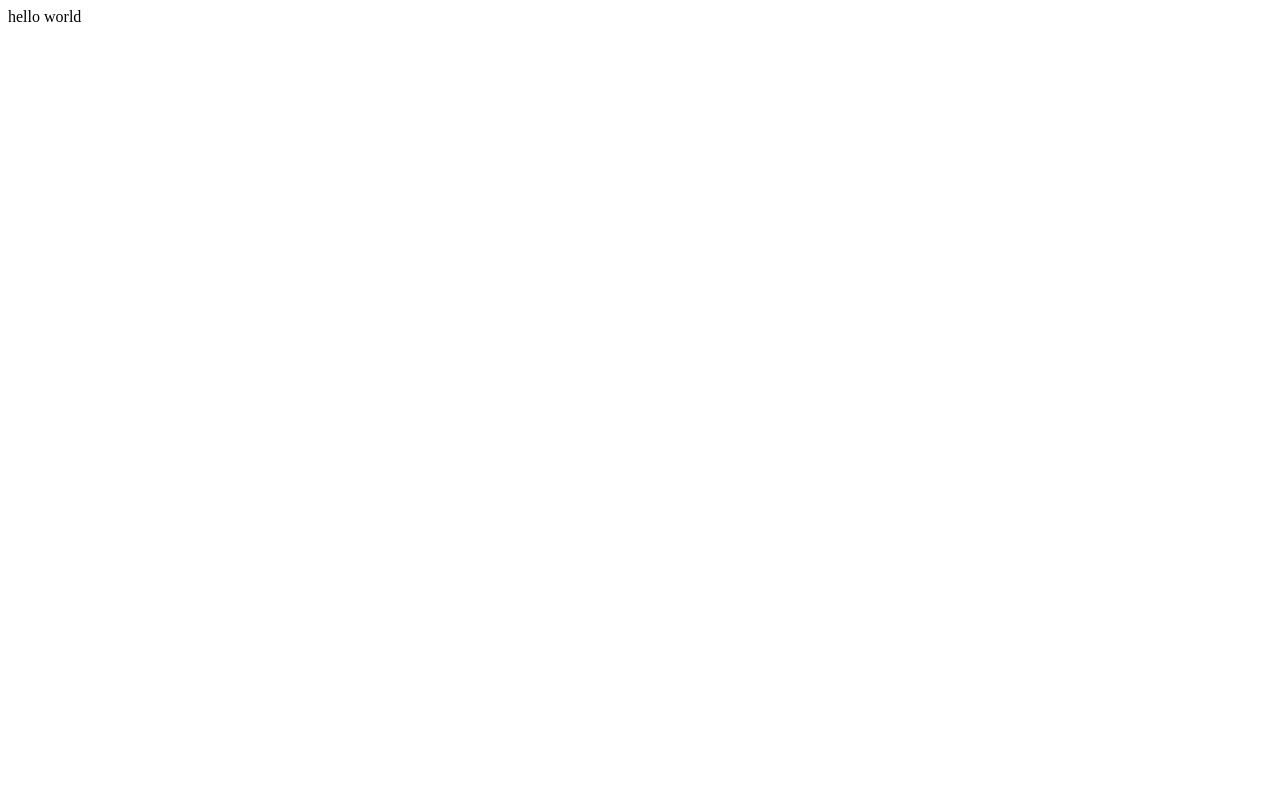
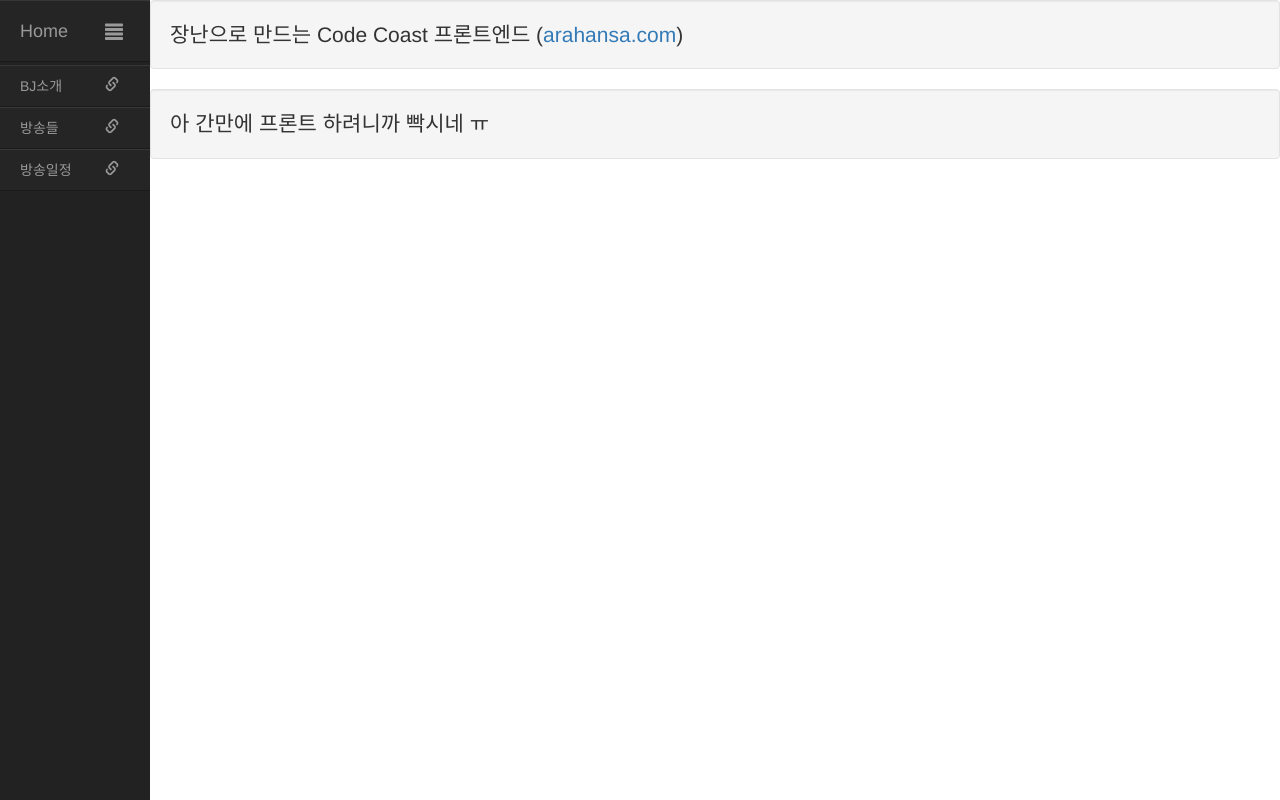
Before and after one commit to arahansa/codecoast_frontend, a website: page index.html in a window 1280 px wide. Drawn offline with nearby package versions, Linux system fonts and the light colour scheme.

Commit message:
첫번째 네비게이션

```diff
--- /dev/null
+++ b/assets/css/myStyle.css
@@ -0,0 +1,146 @@
+.row{
+    margin-left:0px;
+    margin-right:0px;
+}
+
+#wrapper {
+    padding-left: 70px;
+    transition: all .4s ease 0s;
+    height: 100%
+}
+
+#sidebar-wrapper {
+    margin-left: -150px;
+    left: 70px;
+    width: 150px;
+    background: #222;
+    position: fixed;
+    height: 100%;
+    z-index: 10000;
+    transition: all .4s ease 0s;
+}
+
+.sidebar-nav {
+    display: block;
+    float: left;
+    width: 150px;
+    list-style: none;
+    margin: 0;
+    padding: 0;
+}
+#page-content-wrapper {
+    padding-left: 0;
+    margin-left: 0;
+    width: 100%;
+    height: auto;
+}
+#wrapper.active {
+    padding-left: 150px;
+}
+#wrapper.active #sidebar-wrapper {
+    left: 150px;
+}
+
+#page-content-wrapper {
+    width: 100%;
+}
+
+#sidebar_menu li a, .sidebar-nav li a {
+    color: #999;
+    display: block;
+    float: left;
+    text-decoration: none;
+    width: 150px;
+    background: #252525;
+    border-top: 1px solid #373737;
+    border-bottom: 1px solid #1A1A1A;
+    -webkit-transition: background .5s;
+    -moz-transition: background .5s;
+    -o-transition: background .5s;
+    -ms-transition: background .5s;
+    transition: background .5s;
+}
+.sidebar_name {
+    padding-top: 25px;
+    color: #fff;
+    opacity: .7;
+}
+
+.sidebar-nav li {
+    line-height: 40px;
+    text-indent: 20px;
+}
+
+.sidebar-nav li a {
+    color: #999999;
+    display: block;
+    text-decoration: none;
+}
+
+.sidebar-nav li a:hover {
+    color: #fff;
+    background: rgba(255,255,255,0.2);
+    text-decoration: none;
+}
+
+.sidebar-nav li a:active,
+.sidebar-nav li a:focus {
+    text-decoration: none;
+}
+
+.sidebar-nav > .sidebar-brand {
+    height: 65px;
+    line-height: 60px;
+    font-size: 18px;
+}
+
+.sidebar-nav > .sidebar-brand a {
+    color: #999999;
+}
+
+.sidebar-nav > .sidebar-brand a:hover {
+    color: #fff;
+    background: none;
+}
+
+#main_icon
+{
+    float:right;
+    padding-right: 65px;
+    padding-top:20px;
+}
+.sub_icon
+{
+    float:right;
+    padding-right: 65px;
+    padding-top:10px;
+}
+.content-header {
+    height: 65px;
+    line-height: 65px;
+}
+
+.content-header h1 {
+    margin: 0;
+    margin-left: 20px;
+    line-height: 65px;
+    display: inline-block;
+}
+
+@media (max-width:767px) {
+    #wrapper {
+        padding-left: 70px;
+        transition: all .4s ease 0s;
+    }
+    #sidebar-wrapper {
+        left: 70px;
+    }
+    #wrapper.active {
+        padding-left: 150px;
+    }
+    #wrapper.active #sidebar-wrapper {
+        left: 150px;
+        width: 150px;
+        transition: all .4s ease 0s;
+    }
+}
--- a/index.html
+++ b/index.html
@@ -1,11 +1,152 @@
 <!DOCTYPE html>
 <html>
 <head>
+	<meta charset="utf-8">
+
 	<title>cocoTV front</title>
-</head>
-<body>
-hello world
+	<link href="/node_modules/bootstrap/dist/css/bootstrap.min.css" rel="stylesheet">
+	<style>
+		.glyphicon:empty {
+			width: 1em;
+		}
+		#wrapper {
+			padding-left: 70px;
+			transition: all .4s ease 0s;
+			height: 100%
+		}
+		#wrapper.active {
+			padding-left: 150px;
+		}
+		#wrapper.active  nav#leftNav {
+			left: 150px;
+		}
+		nav#leftNav {
+			margin-left: -150px;
+			left: 70px;
+			width: 150px;
+			background: #222;
+			position: fixed;
+			height: 100%;
+			z-index: 10000;
+			transition: all .4s ease 0s;
+		}
+		nav#leftNav ul.sidebar-nav {
+			display: block;
+			float: left;
+			width: 150px;
+			list-style: none;
+			margin: 0;
+			padding: 0;
+		}
 
 
+
+		nav#leftNav #sidebar_menu li a, ul.sidebar-nav li a {
+			color: #999;
+			display: block;
+			float: left;
+			text-decoration: none;
+			width: 150px;
+			background: #252525;
+			border-top: 1px solid #373737;
+			border-bottom: 1px solid #1A1A1A;
+			-webkit-transition: background .5s;
+			-moz-transition: background .5s;
+			-o-transition: background .5s;
+			-ms-transition: background .5s;
+			transition: background .5s;
+		}
+
+		nav#leftNav ul.sidebar-nav li {
+			line-height: 40px;
+			text-indent: 20px;
+		}
+
+		nav#leftNav ul.sidebar-nav a{
+			color: #999999;
+			display: block;
+			text-decoration: none;
+		}
+
+		nav#leftNav ul.sidebar-nav li a:hover{
+			color: #fff;
+			background: rgba(255,255,255,0.2);
+			text-decoration: none;
+		}
+
+		nav#leftNav ul.sidebar-nav li a:active,
+		nav#leftNav ul.sidebar-nav li a:focus {
+			text-decoration: none;
+		}
+
+		nav#leftNav ul.sidebar-nav > .sidebar-brand {
+			height: 65px;
+			line-height: 60px;
+			font-size: 18px;
+		}
+
+		nav#leftNav ul.sidebar-nav > .sidebar-brand a {
+			color: #999999;
+		}
+
+		nav#leftNav ul.sidebar-nav > .sidebar-brand a:hover {
+			color: #fff;
+			background: none;
+		}
+
+		nav#leftNav ul.sidebar-nav #main_icon
+		{
+			float:right;
+			padding-right: 65px;
+			padding-top:20px;
+		}
+		.sub_icon
+		{
+			float:right;
+			padding-right: 65px;
+			padding-top:10px;
+		}
+
+
+
+		section{
+			padding-left: 0;
+			margin-left: 0;
+			width: 100%;
+			height: auto;
+		}
+
+
+	</style>
+<body>
+<div id="wrapper" class="active">
+	<nav id="leftNav">
+		<ul id="sidebar_menu" class="sidebar-nav">
+			<li class="sidebar-brand">
+				<a id="menu-toggle" href="#">Home<span id="main_icon" class="glyphicon glyphicon-align-justify"></span></a></li>
+		</ul>
+		<ul class="sidebar-nav" id="sidebar">
+			<li><a>BJ소개<span class="sub_icon glyphicon glyphicon-link"></span></a></li>
+			<li><a>방송들<span class="sub_icon glyphicon glyphicon-link"></span></a></li>
+			<li><a>방송일정<span class="sub_icon glyphicon glyphicon-link"></span></a></li>
+		</ul>
+	</nav>
+	<section>
+		<article>
+			<div class="row">
+				<div class="col-md-12">
+					<p class="well lead">장난으로 만드는 Code Coast 프론트엔드 (<a href="http://animeshmanglik.name">arahansa.com</a>)</p>
+					<p class="well lead">아 간만에 프론트 하려니까 빡시네 ㅠ </p>
+				</div>
+			</div>
+		</article>
+	</section>
+
+</div>
+
+
+
+<script src="/node_modules/jquery/dist/jquery.min.js"></script>
+<script src="/node_modules/bootstrap/dist/js/bootstrap.min.js"></script>
 </body>
 </html>
```
Also changed, not shown: 1 other file.
